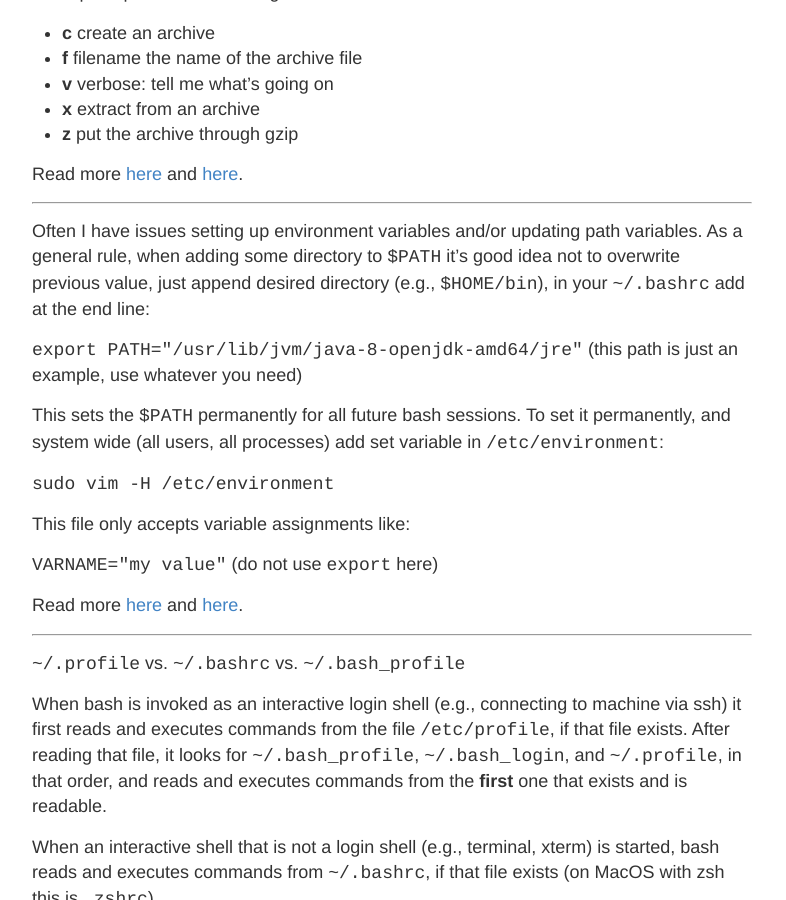
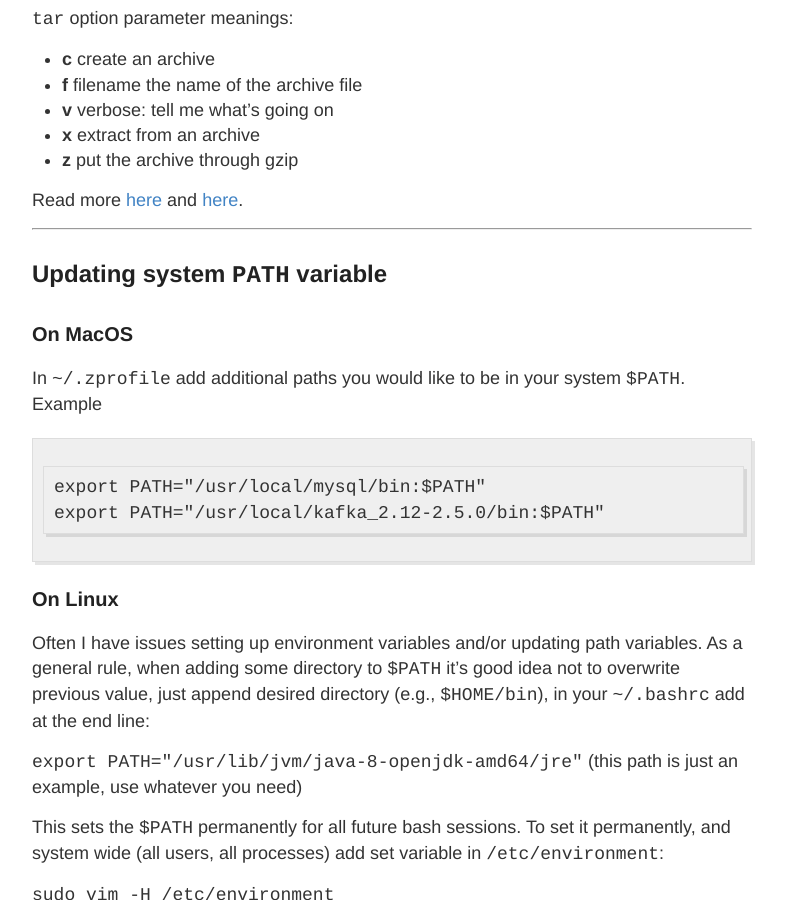
Before and after one commit to gutucristian/gutucristian.github.io, a Jekyll site: the page built from _posts/2018-4-7-vim-and-linux.md, in a window 1280 px wide and 900 px high, scrolled down 1575 px. Shown: the whole window, without its empty margins (248-1034 px from the left). Built offline with Jekyll 4.4.1, drawn with Linux system fonts in a browser that asks for light colours; our own code applies the rules of GitHub Pages for plain Markdown files; some of the changed text lies outside the part shown.

Commit message:
Update 2018-4-7-vim-and-linux.md

````diff
--- a/_posts/2018-4-7-vim-and-linux.md
+++ b/_posts/2018-4-7-vim-and-linux.md
@@ -1,8 +1,8 @@
 My vim dotfile notes! Below are options and commands I personally found useful through experience. Of course, this list is only getting started and will constantly be updated as time goes on.
 
-Use `set tabstop = 2` to set tabs to 2 spaces.
-
-Use `set shiftwidth=2` to set shift width or indent amount to 2 spaces.
+In `~/.vimrc` file:
+- use `set tabstop = 2` to set tabs to 2 spaces.
+- use `set shiftwidth=2` to set shift width or indent amount to 2 spaces.
 
 **To indent/un-indent code bock:** first select your desired code block using `Shift-V`. This activates visual mode and selects entire line(s). Use `Up` or `Down` arrow to make you selection and then type `Shift->` (that is `Shift` followed by `>`) to indent and `Shift-<` to unindent code block.
 
@@ -49,6 +49,19 @@ To make a new tarball `fred.tar.gz` from a directory `fred` (creates a `.tar.gz`
 Read more [here](http://computing.help.inf.ed.ac.uk/FAQ/whats-tarball-or-how-do-i-unpack-or-create-tgz-or-targz-file) and [here](http://wiki.linuxquestions.org/wiki/Packing_and_Unpacking_Files).
 
 ____________________________________________________________
+
+## Updating system `PATH` variable
+
+### On MacOS
+
+In `~/.zprofile` add additional paths you would like to be in your system `$PATH`. Example
+
+```
+export PATH="/usr/local/mysql/bin:$PATH"
+export PATH="/usr/local/kafka_2.12-2.5.0/bin:$PATH"
+```
+
+### On Linux
 
 Often I have issues setting up environment variables and/or updating path variables. As a general rule, when adding some directory to `$PATH` it's good idea not to overwrite previous value, just append desired directory (e.g., `$HOME/bin`), in your `~/.bashrc` add at the end line:
 
````
